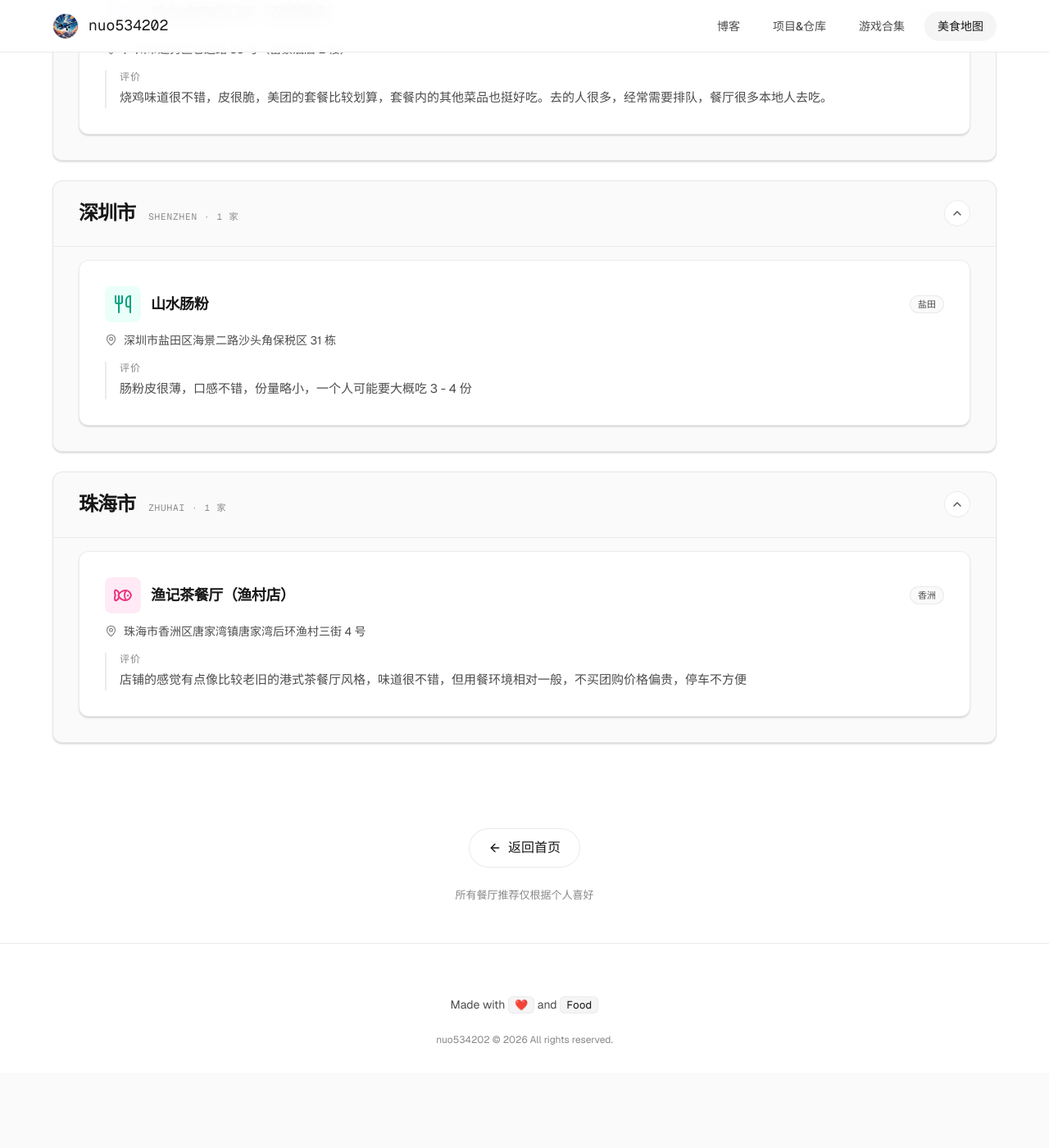
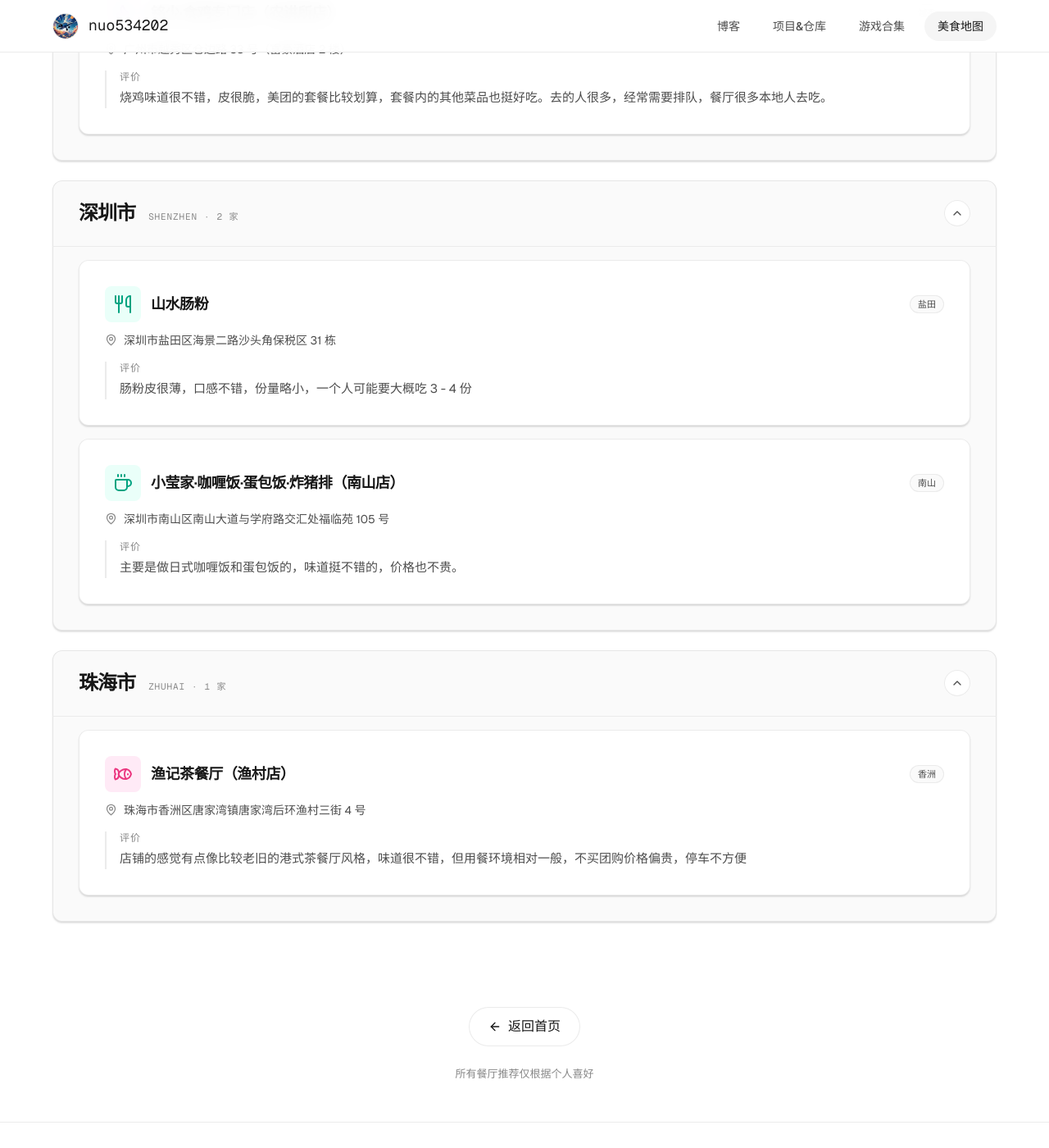
Before and after one commit to nuo534202/nuo534202.github.io, a Jekyll site: the page food.html, which Jekyll copies as it is, in a window 1280 px wide and 1400 px high, scrolled down 844 px. Shown: the whole window at 82% size. Built offline with Jekyll 4.4.1, drawn with Linux system fonts in a browser that asks for light colours; before the commit the page ends 2152 px from its top, so only the background shows below that.

Commit message:
add new food recommendation in shenzhen

```diff
--- a/food.html
+++ b/food.html
@@ -150,7 +150,7 @@
                             <span class="city-name">深圳市</span>
                             <span class="city-meta">
                                 <span class="city-pinyin">SHENZHEN</span>
-                                <span class="city-count">1 家</span>
+                                <span class="city-count">2 家</span>
                             </span>
                         </span>
                         <span class="city-toggle" aria-hidden="true">
@@ -184,6 +184,31 @@
                                     <div class="food-note">
                                         <span class="food-note-label">评价</span>
                                         <p class="food-note-text">肠粉皮很薄，口感不错，份量略小，一个人可能要大概吃 3 - 4 份</p>
+                                    </div>
+                                </article>
+                                <article class="food-card">
+                                    <div class="food-card-head">
+                                        <span class="food-card-icon" aria-hidden="true">
+                                            <svg width="24" height="24" viewBox="0 0 24 24" fill="none" stroke="currentColor" stroke-width="2" stroke-linecap="round" stroke-linejoin="round">
+                                                <path d="M6 2v2"/>
+                                                <path d="M10 2v2"/>
+                                                <path d="M14 2v2"/>
+                                                <path d="M16 8a1 1 0 0 1 1 1v8a4 4 0 0 1-4 4H7a4 4 0 0 1-4-4V9a1 1 0 0 1 1-1h14a4 4 0 1 1 0 8h-1"/>
+                                            </svg>
+                                        </span>
+                                        <h3 class="restaurant-name">小莹家·咖喱饭·蛋包饭·炸猪排（南山店）</h3>
+                                        <span class="food-card-district">南山</span>
+                                    </div>
+                                    <p class="food-address">
+                                        <svg width="15" height="15" viewBox="0 0 24 24" fill="none" stroke="currentColor" stroke-width="2" stroke-linecap="round" stroke-linejoin="round" aria-hidden="true">
+                                            <path d="M20 10c0 6-8 12-8 12s-8-6-8-12a8 8 0 0 1 16 0Z"/>
+                                            <circle cx="12" cy="10" r="3"/>
+                                        </svg>
+                                        <span>深圳市南山区南山大道与学府路交汇处福临苑 105 号</span>
+                                    </p>
+                                    <div class="food-note">
+                                        <span class="food-note-label">评价</span>
+                                        <p class="food-note-text">主要是做日式咖喱饭和蛋包饭的，味道挺不错的，价格也不贵。</p>
                                     </div>
                                 </article>
                             </div>
--- a/style.css
+++ b/style.css
@@ -1999,7 +1999,7 @@ img {
 
 .food-list {
     display: grid;
-    grid-template-columns: repeat(auto-fit, minmax(320px, 1fr));
+    grid-template-columns: 1fr;
     gap: var(--space-md);
     padding: var(--space-md) var(--space-xl) var(--space-xl);
     border-top: 1px solid var(--hairline);
```
